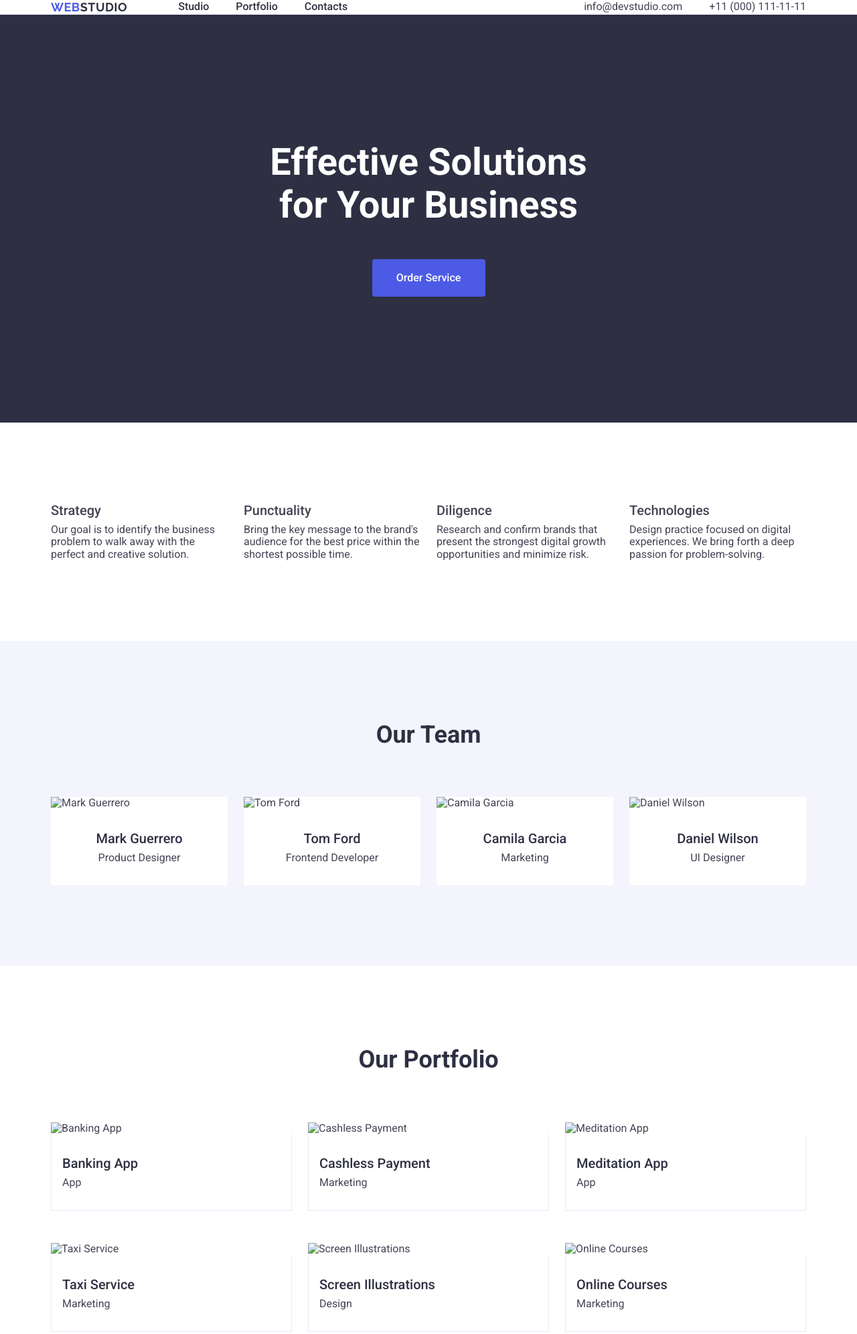
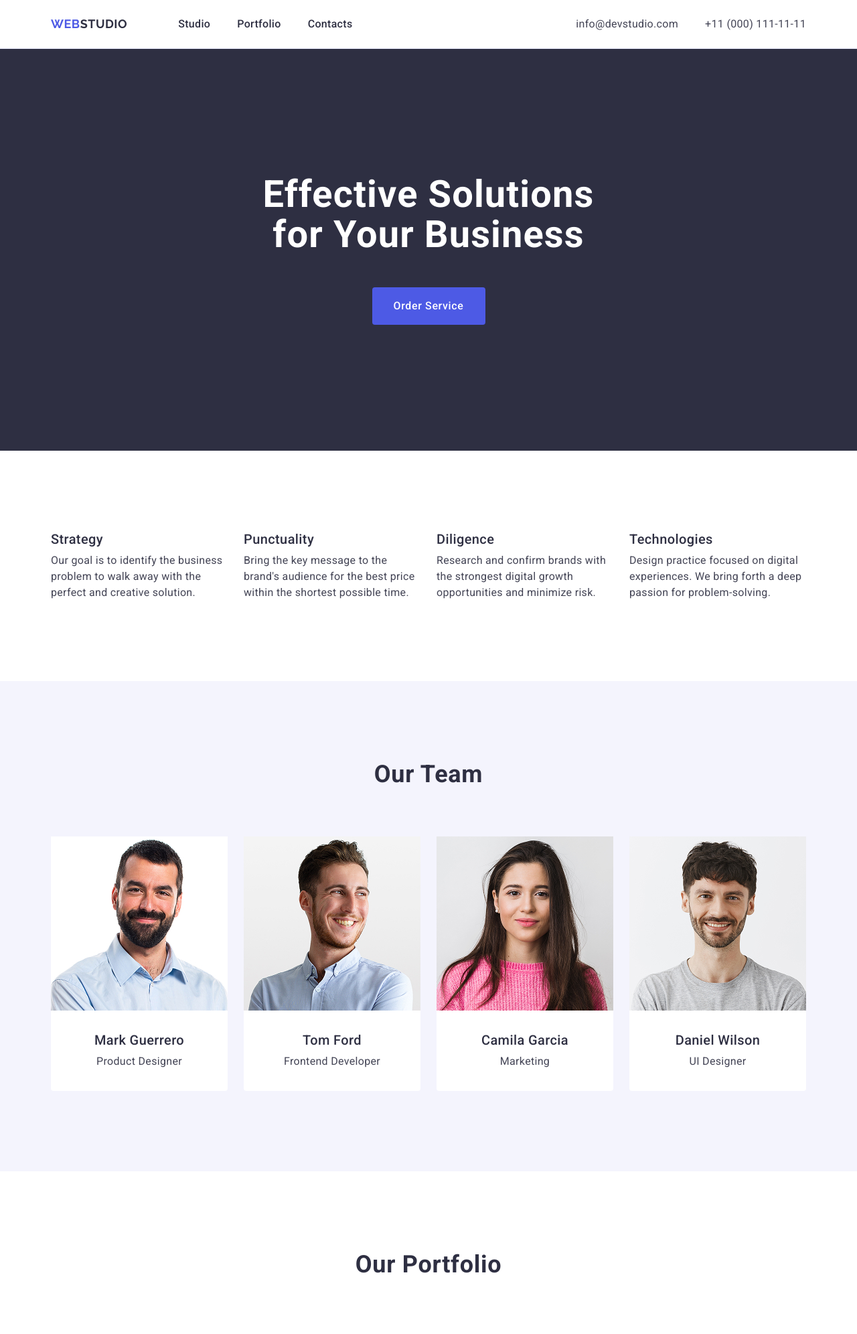
Before and after one commit to LiliAnna77/goit-markup-hw-03, a plain HTML site: page index.html in a window 1280 px wide. Shown: the top 1992 px of the page at 67% size. Drawn offline with nearby package versions, Linux system fonts and the light colour scheme.

Commit message:
Оновлено секцію hero згідно з вимогами перевірки

```diff
--- a/css/styles.css
+++ b/css/styles.css
@@ -1,74 +1,48 @@
-/* ====== Base Reset ====== */
 body {
-    font-family: 'Roboto', sans-serif;
+    font-family: "Roboto", sans-serif;
     color: #434455;
     background-color: #ffffff;
-    margin: 0;
-}
-
-img {
-    display: block;
-    max-width: 100%;
-    height: auto;
 }
 
 ul,
 ol {
+    list-style-type: none;
     margin: 0;
     padding: 0;
-    list-style: none;
 }
 
 h1,
 h2,
 h3,
+h4,
+h5,
+h6,
 p {
     margin: 0;
 }
 
 a {
     text-decoration: none;
-    color: inherit;
 }
 
-button {
-    font-family: inherit;
-    cursor: pointer;
+img {
+    display: block;
 }
 
-/* ====== Utility Classes ====== */
 .container {
-    width: 1158px;
+    max-width: 1158px;
+    padding: 0 15px;
     margin: 0 auto;
-    padding: 0 15px;
 }
 
-.section {
-    padding: 120px 0;
-}
-
-.visually-hidden {
-    position: absolute;
-    width: 1px;
-    height: 1px;
-    margin: -1px;
-    border: 0;
-    padding: 0;
-    overflow: hidden;
-    white-space: nowrap;
-    clip: rect(0 0 0 0);
-    clip-path: inset(100%);
-}
-
-/* ====== Header ====== */
+/* page header start */
 .page-header {
     border-bottom: 1px solid #e7e9fc;
 }
 
-.header-container {
+.header-conteiner {
     display: flex;
     align-items: center;
-    justify-content: space-between;
 }
 
 .header-nav {
@@ -77,76 +51,118 @@ button {
 }
 
 .logo {
-    font-family: 'Raleway', sans-serif;
+    font-family: "Raleway", sans-serif;
     font-weight: 700;
     font-size: 18px;
-    line-height: 1.17;
     letter-spacing: 0.03em;
     text-transform: uppercase;
     color: #4d5ae5;
+    line-height: 1.17;
+}
+
+.header-logo {
+    padding: 24px 0;
     margin-right: 76px;
 }
 
-.logo-part {
+.header-logo .logo-part {
     color: #2e2f42;
 }
 
 .nav-list {
     display: flex;
+    align-items: center;
     gap: 40px;
 }
 
 .nav-link {
     padding: 24px 0;
+    display: block;
+    font-weight: 500;
+    font-size: 16px;
+    line-height: 1.5;
+    letter-spacing: 0.02em;
     color: #2e2f42;
-    font-weight: 500;
+}
+
+.nav-link:hover,
+.nav-link:focus {
+    color: #404BBF;
 }
 
 .contacts {
     font-style: normal;
+    margin-left: auto;
 }
 
 .contacts-list {
     display: flex;
+    align-items: center;
     gap: 40px;
 }
 
 .contacts-address {
+    display: block;
+    padding: 24px 0;
+    font-size: 16px;
+    line-height: 1.5;
+    letter-spacing: 0.02em;
     color: #434455;
-    font-weight: 400;
 }
 
-/* ====== Hero ====== */
+.contacts-address:hover,
+.contacts-address:focus {
+    color: #404BBF;
+}
+
+/* page header stop*/
+
+/* banner start */
 .hero-banner {
     background-color: #2e2f42;
+    text-align: center;
     padding: 188px 0;
-    text-align: center;
 }
 
 .hero-banner-title {
+    font-size: 56px;
+    line-height: 1.07;
+    text-align: center;
+    letter-spacing: 0.02em;
+    color: #ffffff;
+    margin: 0 auto;
     max-width: 496px;
-    margin: 0 auto 48px;
-    font-size: 56px;
-    font-weight: 700;
-    color: #ffffff;
 }
 
 .hero-banner-button {
-    display: block;
-    margin: 0 auto;
-    min-width: 169px;
-    height: 56px;
-    padding: 16px 32px;
-    border: none;
-    border-radius: 4px;
-    background-color: #4d5ae5;
-    color: #ffffff;
+    background-color: #4D5AE5;
+    font-family: "Roboto", sans-serif;
     font-weight: 500;
     font-size: 16px;
     line-height: 1.5;
+    letter-spacing: 0.04em;
+    color: #ffffff;
+    cursor: pointer;
+    height: 56px;
+    margin: 48px auto 0;
+    border: none;
+    border-radius: 4px;
+    display: block;
+    min-width: 169px;
 }
 
-/* ====== Features Section ====== */
+.hero-banner-button:hover,
+.hero-banner-button:focus {
+    background-color: #404BBF
+}
+
+/* baner stop */
+
+/* description start */
+.description {
+    padding: 120px 0
+}
+
 .description-list {
     display: flex;
     gap: 24px;
@@ -156,120 +172,174 @@ button {
     width: calc((100% - 72px) / 4);
 }
 
+
 .description-list-subtitle {
+    font-weight: 500;
+    font-size: 20px;
+    line-height: 1.2;
+    letter-spacing: 0.02em;
+    color: #2e2f42;
     margin-bottom: 8px;
-    font-size: 20px;
-    font-weight: 500;
 }
 
 .description-list-text {
     font-size: 16px;
-    font-weight: 400;
+    line-height: 1.5;
+    letter-spacing: 0.02em;
+    color: #434455;
 }
 
-/* ====== Team Section ====== */
+/* description stop */
+
+/* team start */
 .team {
-    background-color: #f4f4fd;
     padding: 120px 0;
-}
-
-.team-title {
-    text-align: center;
-    margin-bottom: 72px;
-    font-size: 36px;
-    font-weight: 700;
-    color: #2e2f42;
+    background-color: #F4F4FD
 }
 
 .team-item {
     display: flex;
+    align-items: center;
+    justify-content: center;
     gap: 24px;
 }
 
-.team-item-list {
-    background-color: #ffffff;
-    border-radius: 0 0 4px 4px;
-    width: calc((100% - 72px) / 4);
+.team-title {
+    font-size: 36px;
+    line-height: 1.11;
+    text-align: center;
+    letter-spacing: 0.02em;
+    text-transform: capitalize;
+    color: #2e2f42;
+    margin-bottom: 72px;
 }
 
-.team-card-content {
-    padding: 32px 0;
+.team-item-list {
+    background-color: #FFFFFF;
+    border-radius: 0 0 4px 4px;
+    width: 264px;
+    overflow: hidden;
     text-align: center;
 }
 
+.team-item-list-block {
+    padding: 32px 0;
+}
+
 .team-item-list-subtitle {
+    font-weight: 500;
+    font-size: 20px;
+    line-height: 1.2;
+    letter-spacing: 0.02em;
+    color: #2e2f42;
     margin-bottom: 8px;
-    font-size: 20px;
-    font-weight: 500;
     text-align: center;
-    color: #2e2f42;
 }
 
 .team-item-list-text {
+    font-size: 16px;
+    line-height: 1.5;
+    letter-spacing: 0.02em;
+    color: #434455;
     text-align: center;
-    color: #434455;
 }
 
-/* ====== Portfolio Section ====== */
+/* team stop */
+
+/* portfolio start*/
+.portfolio {
+    padding: 120px 0 120px 0
+}
+
 .portfolio-title {
+    color: #2e2f42;
+    font-weight: 700;
+    font-size: 36px;
+    line-height: 1.11;
+    letter-spacing: 0.02em;
     text-align: center;
+    text-transform: capitalize;
     margin-bottom: 72px;
-    font-size: 36px;
-    font-weight: 700;
-    color: #2e2f42;
 }
 
 .portfolio-item {
+    padding-top: 72px;
     display: flex;
+    align-items: center;
+    justify-content: center;
+    gap: 48px 24px;
     flex-wrap: wrap;
-    column-gap: 24px;
-    row-gap: 48px;
+
 }
 
 .portfolio-item-list {
     width: calc((100% - 48px) / 3);
+
 }
 
-.portfolio-card-content {
+.portfolio-item-text-block {
     padding: 32px 16px;
     border: 1px solid #e7e9fc;
     border-top: none;
 }
 
 .portfolio-item-list-subtitle {
+    font-weight: 500;
+    font-size: 20px;
+    line-height: 1.2;
+    letter-spacing: 0.02em;
+    color: #2e2f42;
+    margin: 0;
     margin-bottom: 8px;
-    font-size: 20px;
-    font-weight: 500;
-    color: #2e2f42;
 }
 
 .portfolio-item-list-text {
     font-size: 16px;
+    line-height: 1.5;
+    letter-spacing: 0.02em;
     color: #434455;
+    margin: 0;
 }
 
-/* ====== Footer ====== */
+/* portfolio stop */
+
+/* footer start */
 .page-footer {
+    padding: 100px 0;
     background-color: #2e2f42;
-    padding: 100px 0;
 }
 
 .footer-logo {
+    color: #4d5ae5;
+    line-height: 1.17;
     display: inline-block;
     margin-bottom: 16px;
-    font-family: 'Raleway', sans-serif;
-    font-weight: 700;
-    font-size: 18px;
-    line-height: 1.17;
-    letter-spacing: 0.03em;
-    text-transform: uppercase;
-    color: #4d5ae5;
+}
+
+.footer-logo .logo-part {
+    color: #f4f4fd;
 }
 
 .footer-text {
+    font-family: "Roboto", sans-serif;
+    font-size: 16px;
+    line-height: 1.5;
+    letter-spacing: 0.02em;
+    color: #f4f4fd;
     max-width: 264px;
-    color: #f4f4fd;
-    font-size: 16px;
-    font-weight: 400;
-    line-height: 1.5;
 }
+
+/* footer stop */
+
+.visually-hidden {
+    position: absolute;
+    width: 1px;
+    height: 1px;
+    margin: -1px;
+    border: 0;
+    padding: 0;
+    white-space: nowrap;
+    clip-path: inset(100%);
+    clip: rect(0, 0, 0, 0);
+    overflow: hidden;
+}
--- a/index.html
+++ b/index.html
@@ -2,40 +2,47 @@
 <html lang="en">
   <head>
     <meta charset="UTF-8" />
-    <meta name="viewport" content="width=device-width, initial-scale=1.0" />
-    <title>WebStudio</title>
+    <meta name="description" content="WebStudio for Your Business" />
+    <title>Effective Solutions for Your Business</title>
+    <link
+      rel="stylesheet"
+      href="https://cdnjs.cloudflare.com/ajax/libs/modern-normalize/3.0.1/modern-normalize.min.css"
+      integrity="sha512-q6WgHqiHlKyOqslT/lgBgodhd03Wp4BEqKeW6nNtlOY4quzyG3VoQKFrieaCeSnuVseNKRGpGeDU3qPmabCANg=="
+      crossorigin="anonymous"
+      referrerpolicy="no-referrer"
+    />
     <link rel="preconnect" href="https://fonts.googleapis.com" />
     <link rel="preconnect" href="https://fonts.gstatic.com" crossorigin />
     <link
       href="https://fonts.googleapis.com/css2?family=Raleway:wght@700&family=Roboto:wght@400;500;700&display=swap"
       rel="stylesheet"
     />
-    <link rel="stylesheet" href="./css/modern-normalize.css" />
     <link rel="stylesheet" href="./css/styles.css" />
   </head>
   <body>
-    <!-- Header -->
     <header class="page-header">
-      <div class="container header-container">
+      <div class="container header-conteiner">
         <nav class="header-nav">
-          <a href="./index.html" class="logo"
+          <a class="logo header-logo" href="./index.html"
             >Web<span class="logo-part">Studio</span></a
           >
           <ul class="nav-list">
-            <li><a href="" class="nav-link">Studio</a></li>
-            <li><a href="" class="nav-link">Portfolio</a></li>
-            <li><a href="" class="nav-link">Contacts</a></li>
+            <li class="nav-item">
+              <a class="nav-link" href="./index.html">Studio</a>
+            </li>
+            <li class="nav-item"><a class="nav-link" href="">Portfolio</a></li>
+            <li class="nav-item"><a class="nav-link" href="">Contacts</a></li>
           </ul>
         </nav>
         <address class="contacts">
           <ul class="contacts-list">
-            <li>
-              <a href="mailto:info@devstudio.com" class="contacts-address"
+            <li class="contacts-item">
+              <a class="contacts-address" href="mailto:info@devstudio.com"
                 >info@devstudio.com</a
               >
             </li>
-            <li>
-              <a href="tel:+110001111111" class="contacts-address"
+            <li class="contacts-item">
+              <a class="contacts-address" href="tel:+110001111111"
                 >+11 (000) 111-11-11</a
               >
             </li>
@@ -43,25 +50,26 @@
         </address>
       </div>
     </header>
-
-    <!-- Hero -->
-    <section class="hero-banner">
+    <main>
+      <section class="hero-banner" id="banner">
         <div class="container">
-        <h1 class="hero-banner-title">Effective Solutions for Your Business</h1>
-        <button type="button" class="hero-banner-button">Order Service</button>
+          <h1 class="hero-banner-title">
+            Effective Solutions for Your Business
+          </h1>
+          <button type="button" class="hero-banner-button">
+            Order Service
+          </button>
         </div>
       </section>
-
-    <!-- Features -->
-    <section class="section">
+      <section class="description" id="description">
         <div class="container">
-        <h2 class="visually-hidden">Features</h2>
+          <h2 class="visually-hidden">Description</h2>
           <ul class="description-list">
             <li class="description-item">
               <h3 class="description-list-subtitle">Strategy</h3>
               <p class="description-list-text">
-              Our goal is to identify the business problem to walk away with the
-              perfect and creative solution.
+                Our goal is to identify the business problem to walk away with
+                the perfect and creative solution.
               </p>
             </li>
             <li class="description-item">
@@ -74,8 +82,8 @@
             <li class="description-item">
               <h3 class="description-list-subtitle">Diligence</h3>
               <p class="description-list-text">
-              Research and confirm brands that present the strongest digital
-              growth opportunities and minimize risk.
+                Research and confirm brands with the strongest digital growth
+                opportunities and minimize risk.
               </p>
             </li>
             <li class="description-item">
@@ -88,36 +96,54 @@
           </ul>
         </div>
       </section>
-
-    <!-- Team -->
-    <section class="team">
+      <section class="team" id="team">
         <div class="container">
           <h2 class="team-title">Our Team</h2>
           <ul class="team-item">
             <li class="team-item-list">
-            <img src="./images/team-1.jpg" alt="Mark Guerrero" width="264" />
-            <div class="team-card-content">
+              <img
+                class="team-item-list-image"
+                src="./images/marc.jpg"
+                width="264"
+                alt="Product Designer"
+              />
+              <div class="team-item-list-block">
                 <h3 class="team-item-list-subtitle">Mark Guerrero</h3>
                 <p class="team-item-list-text">Product Designer</p>
               </div>
             </li>
             <li class="team-item-list">
-            <img src="./images/team-2.jpg" alt="Tom Ford" width="264" />
-            <div class="team-card-content">
+              <img
+                class="team-item-list-image"
+                src="./images/tom.jpg"
+                width="264"
+                alt="Frontend Developer"
+              />
+              <div class="team-item-list-block">
                 <h3 class="team-item-list-subtitle">Tom Ford</h3>
                 <p class="team-item-list-text">Frontend Developer</p>
               </div>
             </li>
             <li class="team-item-list">
-            <img src="./images/team-3.jpg" alt="Camila Garcia" width="264" />
-            <div class="team-card-content">
+              <img
+                class="team-item-list-image"
+                src="./images/camila.jpg"
+                width="264"
+                alt="Marketing"
+              />
+              <div class="team-item-list-block">
                 <h3 class="team-item-list-subtitle">Camila Garcia</h3>
                 <p class="team-item-list-text">Marketing</p>
               </div>
             </li>
             <li class="team-item-list">
-            <img src="./images/team-4.jpg" alt="Daniel Wilson" width="264" />
-            <div class="team-card-content">
+              <img
+                class="team-item-list-image"
+                src="./images/daniel.jpg"
+                width="264"
+                alt="UI Designer"
+              />
+              <div class="team-item-list-block">
                 <h3 class="team-item-list-subtitle">Daniel Wilson</h3>
                 <p class="team-item-list-text">UI Designer</p>
               </div>
@@ -125,70 +151,80 @@
           </ul>
         </div>
       </section>
-
-    <!-- Portfolio -->
-    <section class="section">
+      <section class="portfolio" id="portfolio">
         <div class="container">
           <h2 class="portfolio-title">Our Portfolio</h2>
           <ul class="portfolio-item">
             <li class="portfolio-item-list">
-            <img src="./images/portfolio-1.jpg" alt="Banking App" width="360" />
-            <div class="portfolio-card-content">
+              <img
+                class="portfolio-item-list-image"
+                src="./images/banking_app.jpg"
+                width="360"
+                alt="Banking App"
+              />
+              <div class="portfolio-item-text-block">
                 <h3 class="portfolio-item-list-subtitle">Banking App</h3>
                 <p class="portfolio-item-list-text">App</p>
               </div>
             </li>
             <li class="portfolio-item-list">
               <img
-              src="./images/portfolio-2.jpg"
+                class="portfolio-item-list-image"
+                src="./images/cashless_payment.jpg"
+                width="360"
                 alt="Cashless Payment"
-              width="360"
               />
-            <div class="portfolio-card-content">
+              <div class="portfolio-item-text-block">
                 <h3 class="portfolio-item-list-subtitle">Cashless Payment</h3>
                 <p class="portfolio-item-list-text">Marketing</p>
               </div>
             </li>
             <li class="portfolio-item-list">
               <img
-              src="./images/portfolio-3.jpg"
+                class="portfolio-item-list-image"
+                src="./images/meditation_app.jpg"
+                width="360"
                 alt="Meditation App"
-              width="360"
               />
-            <div class="portfolio-card-content">
+              <div class="portfolio-item-text-block">
                 <h3 class="portfolio-item-list-subtitle">Meditation App</h3>
                 <p class="portfolio-item-list-text">App</p>
               </div>
             </li>
             <li class="portfolio-item-list">
               <img
-              src="./images/portfolio-4.jpg"
+                class="portfolio-item-list-image"
+                src="./images/taxi_service.jpg"
+                width="360"
                 alt="Taxi Service"
-              width="360"
               />
-            <div class="portfolio-card-content">
+              <div class="portfolio-item-text-block">
                 <h3 class="portfolio-item-list-subtitle">Taxi Service</h3>
                 <p class="portfolio-item-list-text">Marketing</p>
               </div>
             </li>
             <li class="portfolio-item-list">
               <img
-              src="./images/portfolio-5.jpg"
+                class="portfolio-item-list-image"
+                src="./images/screen_illustrations.jpg"
+                width="360"
                 alt="Screen Illustrations"
-              width="360"
               />
-            <div class="portfolio-card-content">
-              <h3 class="portfolio-item-list-subtitle">Screen Illustrations</h3>
+              <div class="portfolio-item-text-block">
+                <h3 class="portfolio-item-list-subtitle">
+                  Screen Illustrations
+                </h3>
                 <p class="portfolio-item-list-text">Design</p>
               </div>
             </li>
             <li class="portfolio-item-list">
               <img
-              src="./images/portfolio-6.jpg"
+                class="portfolio-item-list-image"
+                src="./images/online_courses.jpg"
+                width="360"
                 alt="Online Courses"
-              width="360"
               />
-            <div class="portfolio-card-content">
+              <div class="portfolio-item-text-block">
                 <h3 class="portfolio-item-list-subtitle">Online Courses</h3>
                 <p class="portfolio-item-list-text">Marketing</p>
               </div>
@@ -196,11 +232,10 @@
           </ul>
         </div>
       </section>
-
-    <!-- Footer -->
+    </main>
     <footer class="page-footer">
       <div class="container">
-        <a href="./index.html" class="footer-logo"
+        <a class="logo footer-logo" href="./index.html"
           >Web<span class="logo-part">Studio</span></a
         >
         <p class="footer-text">
```
Lines whose indentation alone changed are shown as unchanged.
